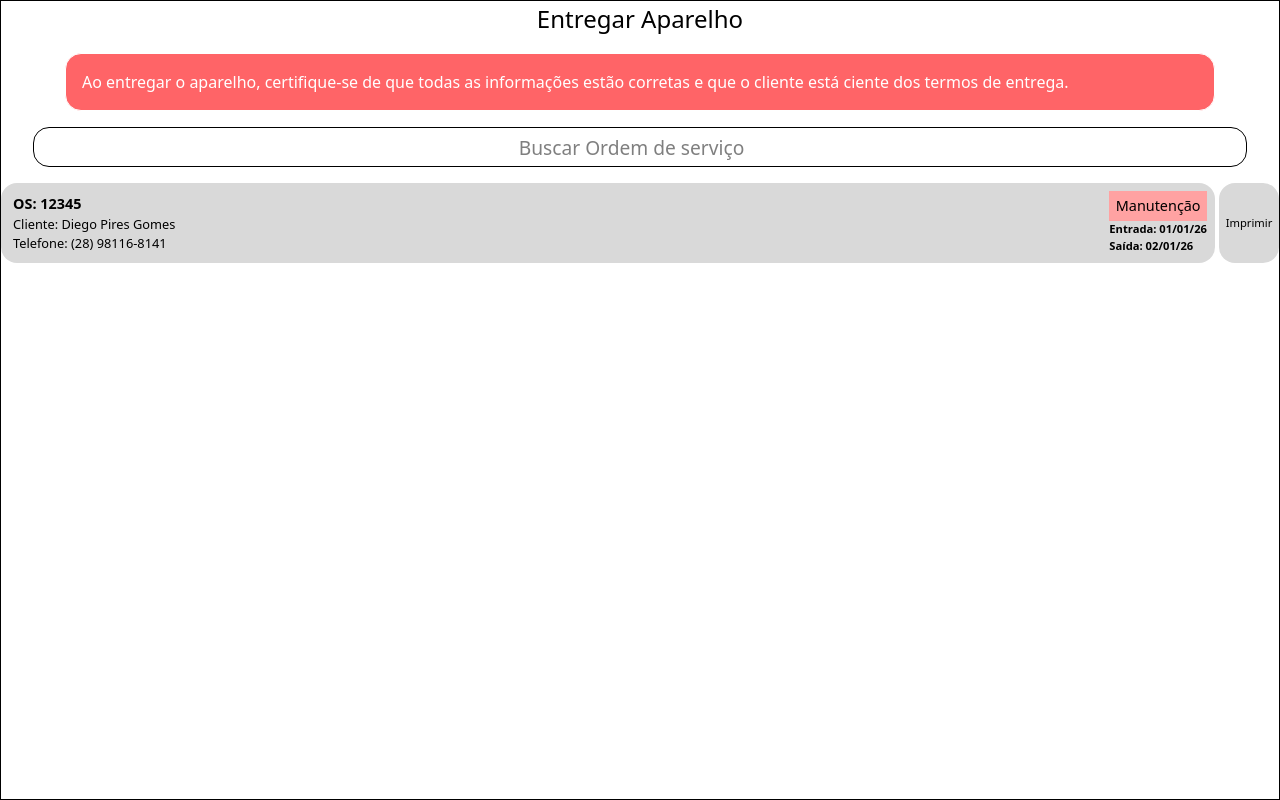
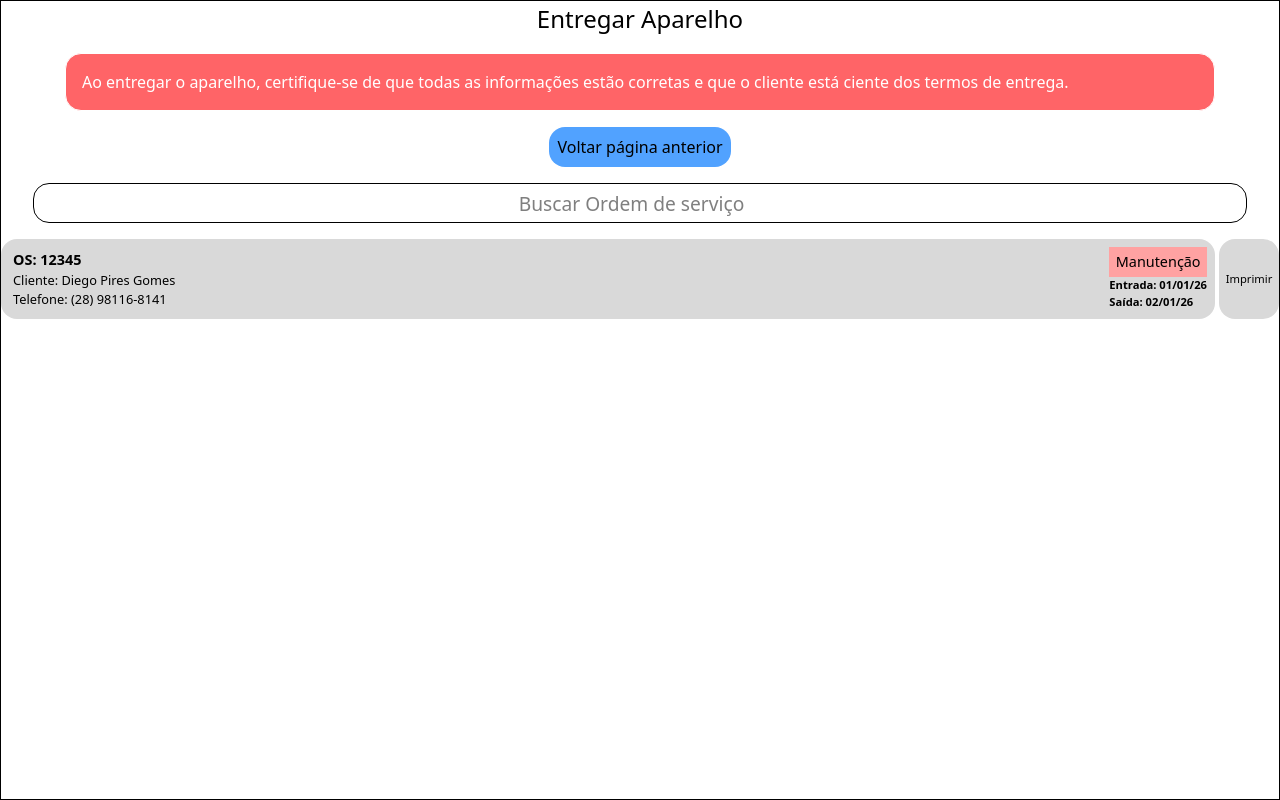
Before and after one commit to Didigos/ordem-de-servico, a React app in the folder frontend/: page /orders in a window 1280 px wide. Built offline with nearby package versions, Linux system fonts and the light colour scheme; the HTML template or start-up script is replaced by a standard one.

Commit message:
adiciona função de voltar e ajusta layout do componente de pedidos

```diff
--- a/frontend/src/pages/Orders/Orders.tsx
+++ b/frontend/src/pages/Orders/Orders.tsx
@@ -1,5 +1,10 @@
 
 const Orders = () => {
+
+    const handleBackClick = () => {
+        window.history.back();
+    }
+
     return (
         <main className="w-full border h-screen">
             <header className="flex flex-col gap-4 justify-center items-center">
@@ -8,11 +13,15 @@ const Orders = () => {
                     Ao entregar o aparelho, certifique-se de que todas as informações estão corretas
                     e que o cliente está ciente dos termos de entrega.
                 </div>
+                <button
+                    onClick={handleBackClick}
+                    className="p-2 bg-blue-400 rounded-2xl">Voltar página anterior</button>
+
                 <section className="w-[95%]">
                     <input
-                    placeholder="Buscar Ordem de serviço"
-                    className="w-full border rounded-2xl h-10 text-center text-[1.2rem] outline-none"
-                    type="search" name="search" id="search" />
+                        placeholder="Buscar Ordem de serviço"
+                        className="w-full border rounded-2xl h-10 text-center text-[1.2rem] outline-none"
+                        type="search" name="search" id="search" />
                 </section>
                 <ul className="w-full">
                     <li className="flex items-center gap-1">
```
